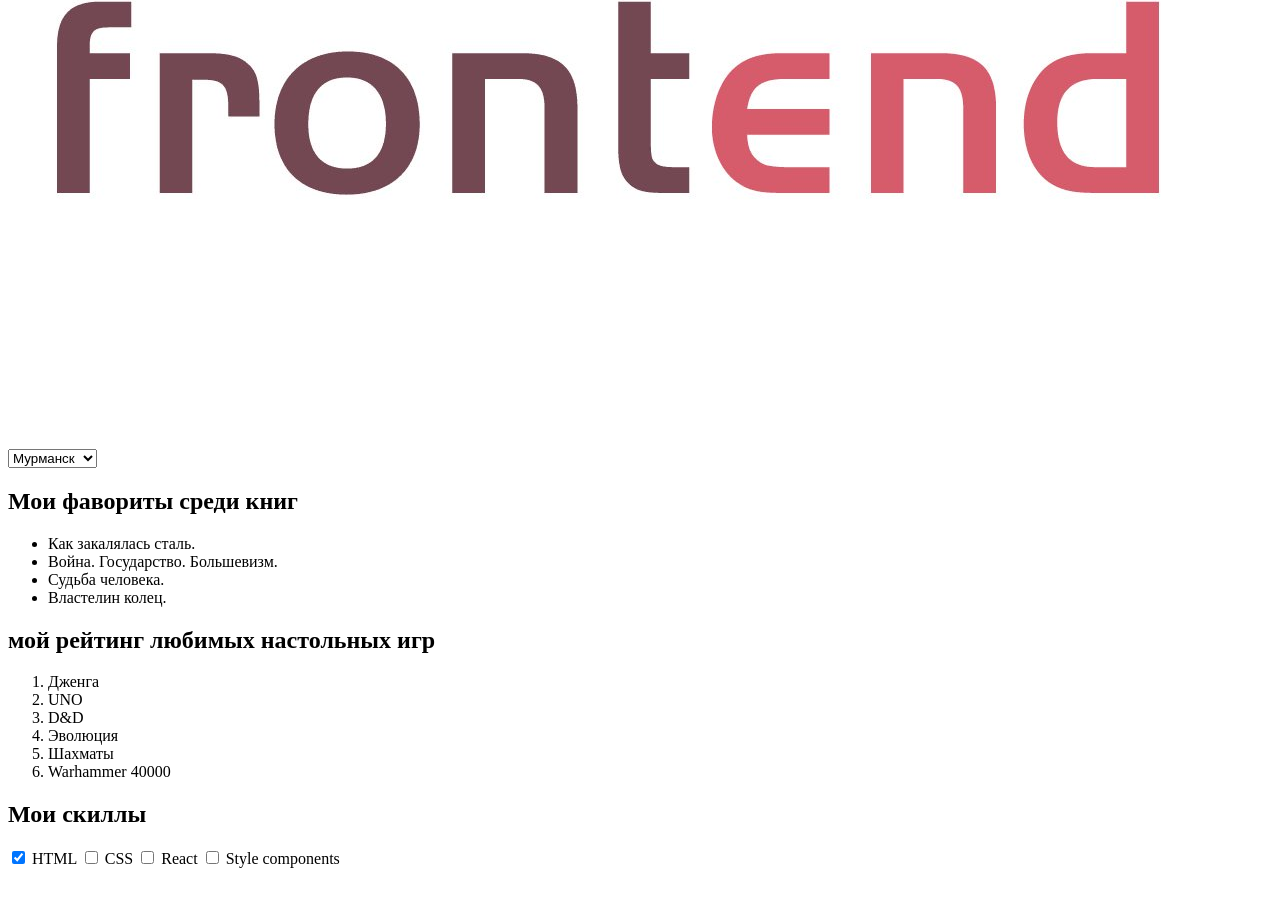
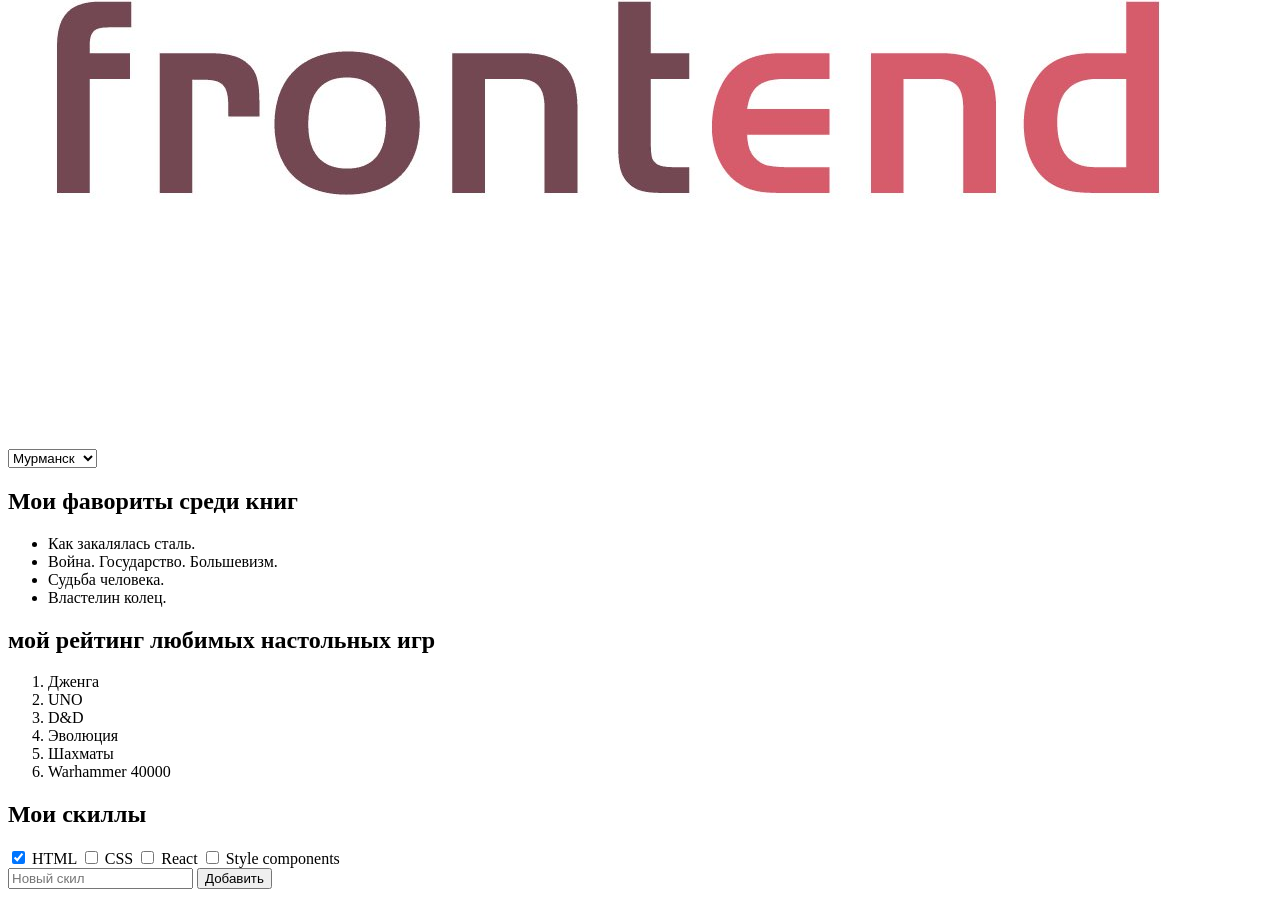
Before and after one commit to VitaliyYasont/homework, a plain HTML site: page index.html in a window 1280 px wide. Shown: the part 312-1209 px from the top of the page. Before the commit the page ends 1188 px from the top, so only its background shows below. Drawn offline with Linux system fonts and the light colour scheme.

Commit message:
the third commit

```diff
--- a/index.html
+++ b/index.html
@@ -94,11 +94,16 @@
           <input id="git" type="checkbox" name="git" />
           Style components
         </label>
-        <!-- 4) Здесь создай несколько чекбоксов с подписью (не меньше 3-х).
+        <!-- 4)+ Здесь создай несколько чекбоксов с подписью (не меньше 3-х).
                 - В подписи укажи названия любых тем по верстке (все, что знаешь или слышал).
                 - Каждый чекбокс должен быть связан со своей подписью. Для этого чекбокс должен находиться в элементе для подписи
                 - Отметь "галочкой" (с помощью специального атрибута) темы, которые ты уже знаешь. -->
       </div>
+
+      <input placeholder="Новый скил" type="text" />
+
+      <button>Добавить</button>
+
       <!-- 5) Создай здесь однострочное поле для ввода текста с подсказкой "Новый скилл", которая исчезает, когда начинаешь что-то печатать (для подсказки есть специальный атрибут) -->
       <!-- 6) Создай здесь кнопку “Добавить” -->
       <!-- 7) Добавь горизонтальную линию (для этого есть специальный тег) -->
```
